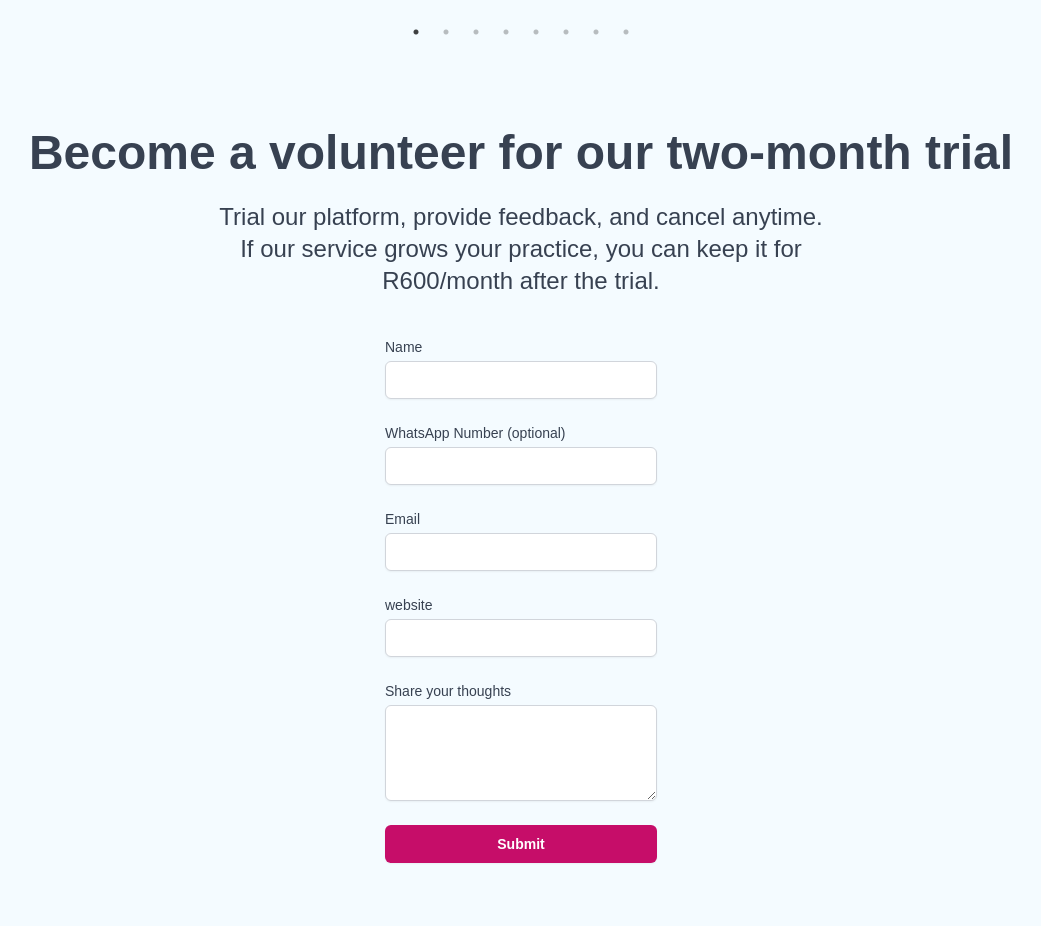
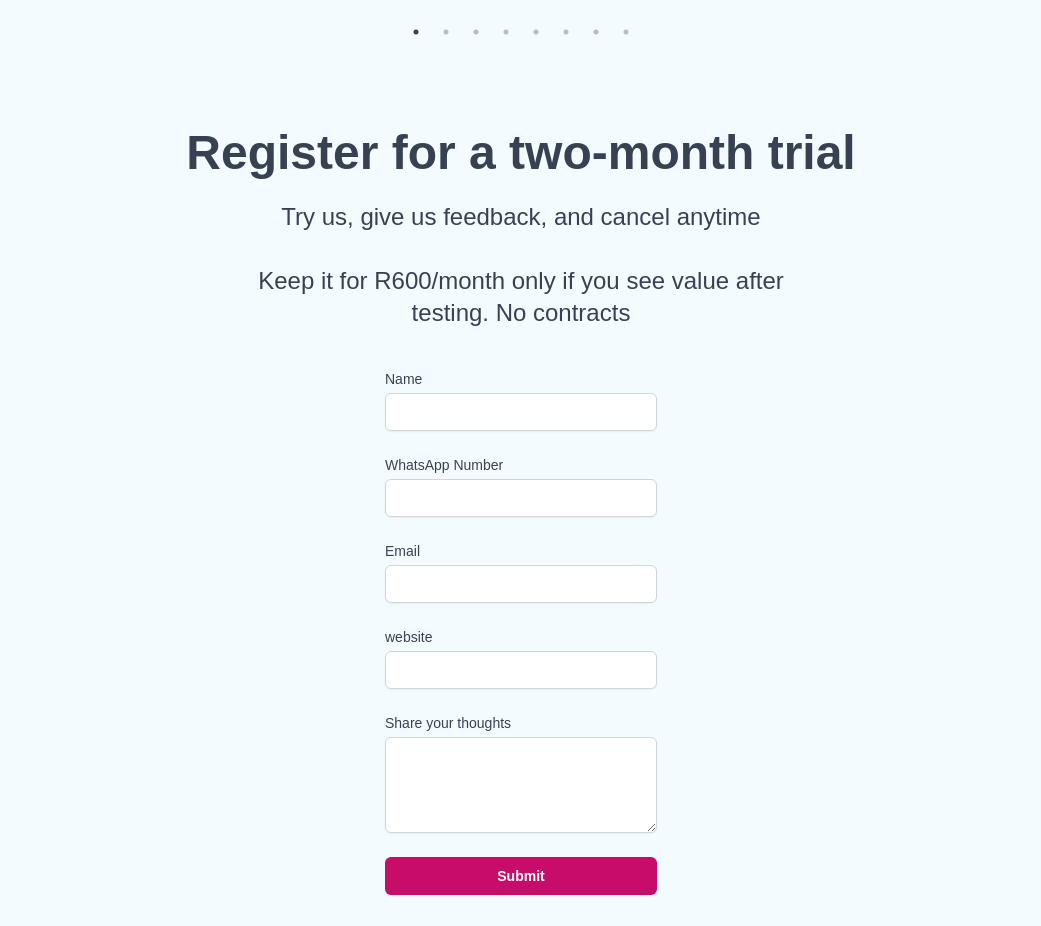
Before and after one commit to MankweAI/eyescreen, a Next.js app: page / in a window 1280 px wide. Shown: the part 1828-2754 px from the top of the page, without its empty margins (119-1160 px from the left). Built offline with nearby package versions, Linux system fonts and the light colour scheme.

Commit message:
Your commit message describing the changes

```diff
--- a/src/app/page.js
+++ b/src/app/page.js
@@ -81,8 +81,8 @@ export default function Home() {
                 />
                 <div className="flex justify-center items-center bg-transparent w-full gap-2 p-2 border-2 rounded-xl">
                   <p className="text-sm sm:text-base md:text-lg lg:text-xl text-start text-gray-700 font-medium whitespace-pre-line w-full">
-                    We send the user`s results to you and encourage the user to book
-                    a follow-up
+                    We send the user`s results to you and encourage the user to
+                    book a follow-up
                   </p>
                 </div>
               </div>
@@ -110,14 +110,14 @@ export default function Home() {
           </section>
           <section className="flex flex-col sm:flex-col justify-between  p-2 sm:p-4 md:p-6 lg:p-8 items-center w-full gap-2 sm:gap-3 md:gap-4 lg:gap-5 xl:gap-6 mt-5 sm:mt-7 md:mt-10 lg:mt-12">
             <h1 className="text-3xl sm:text-4xl md:text-4xl lg:text-5xl text-center font-black text-gray-700">
-              Become a volunteer for our two-month trial
+              Register for a two-month trial
             </h1>
 
             <p className="text-sm sm:text-base md:text-lg lg:text-xl xl:text-2xl text-center text-gray-700 font-medium whitespace-pre-line w-full md:w-1/2">
-              Trial our platform, provide feedback, and cancel anytime.
+              Try us, give us feedback, and cancel anytime
               <br />
-              If our service grows your practice, you can keep it for R600/month
-              after the trial.
+              <br />
+              Keep it for R600/month only if you see value after testing. No contracts
             </p>
             <BasicForm />
           </section>
--- a/src/components/GoogleForm.js
+++ b/src/components/GoogleForm.js
@@ -62,7 +62,7 @@ export default function BasicForm() {
         </div>
         <div className="form-control">
           <label className="block text-sm font-medium text-gray-700">
-            WhatsApp Number (optional)
+            WhatsApp Number
           </label>
           <input
             type="text"
```
